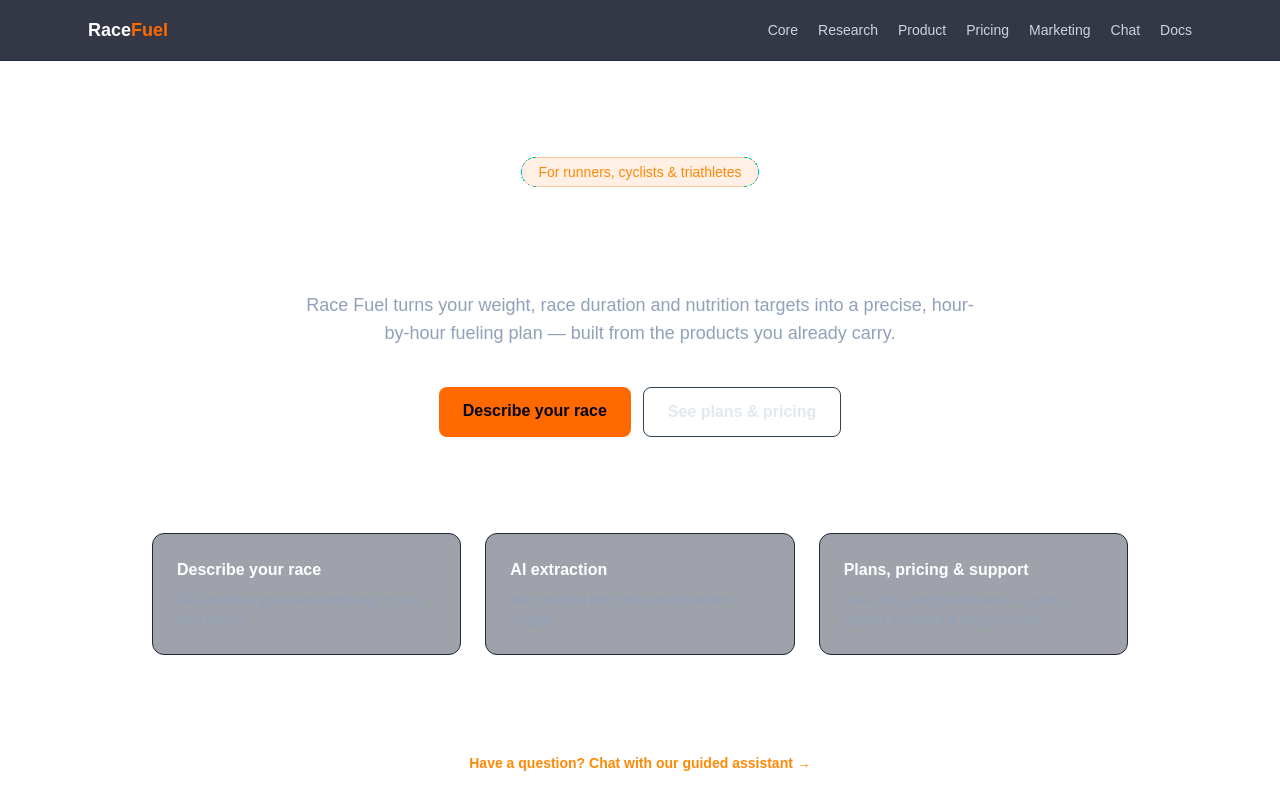
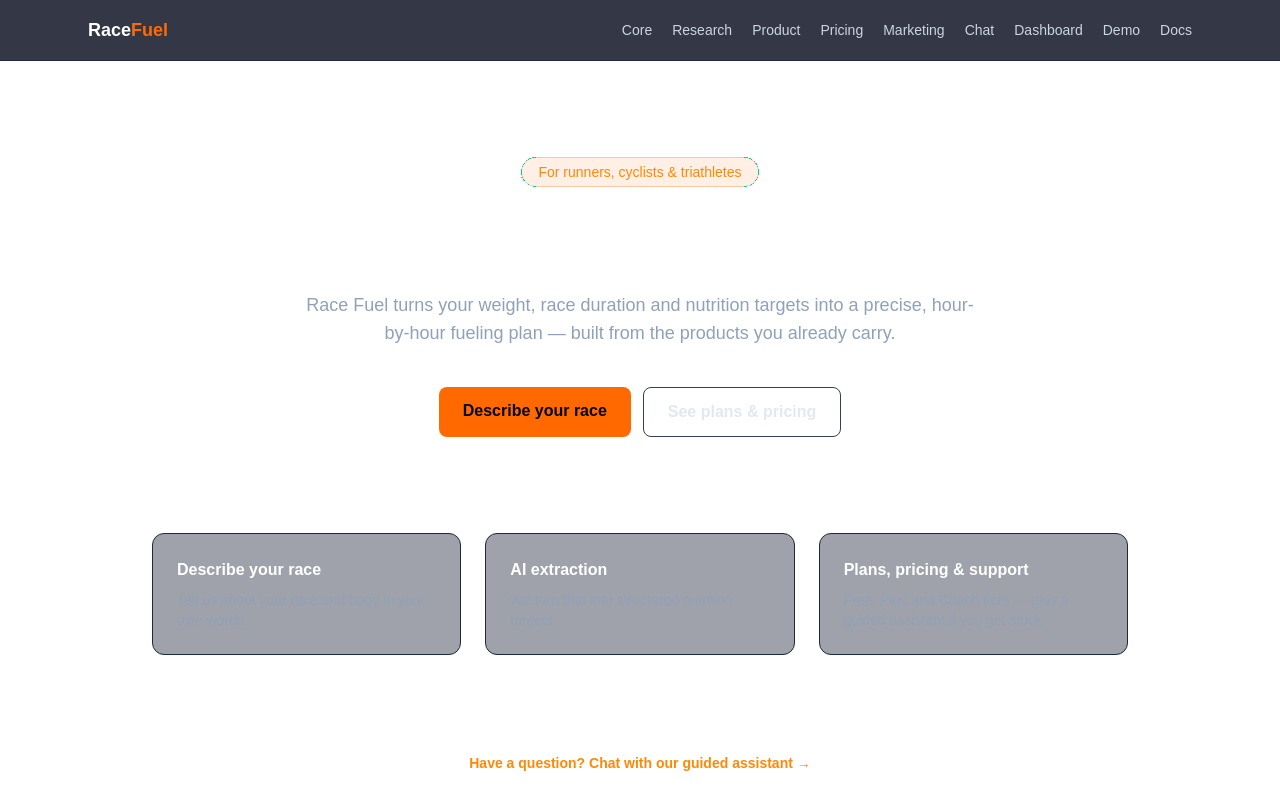
Before and after one commit to patriciomorfinf-max/race-fuel, a Next.js app: page / in a window 1280 px wide. Shown: the top 800 px of the page. Built offline with nearby package versions, Linux system fonts and the light colour scheme.

Commit message:
Add Dashboard and Demo links

```diff
--- a/components/Navbar.tsx
+++ b/components/Navbar.tsx
@@ -7,6 +7,8 @@ const links = [
   { href: "/pricing", label: "Pricing" },
   { href: "/marketing", label: "Marketing" },
   { href: "/chat", label: "Chat" },
+  { href: "/dashboard", label: "Dashboard" },
+  { href: "/demo", label: "Demo" },
   { href: "/docs", label: "Docs" },
 ];
 
```
